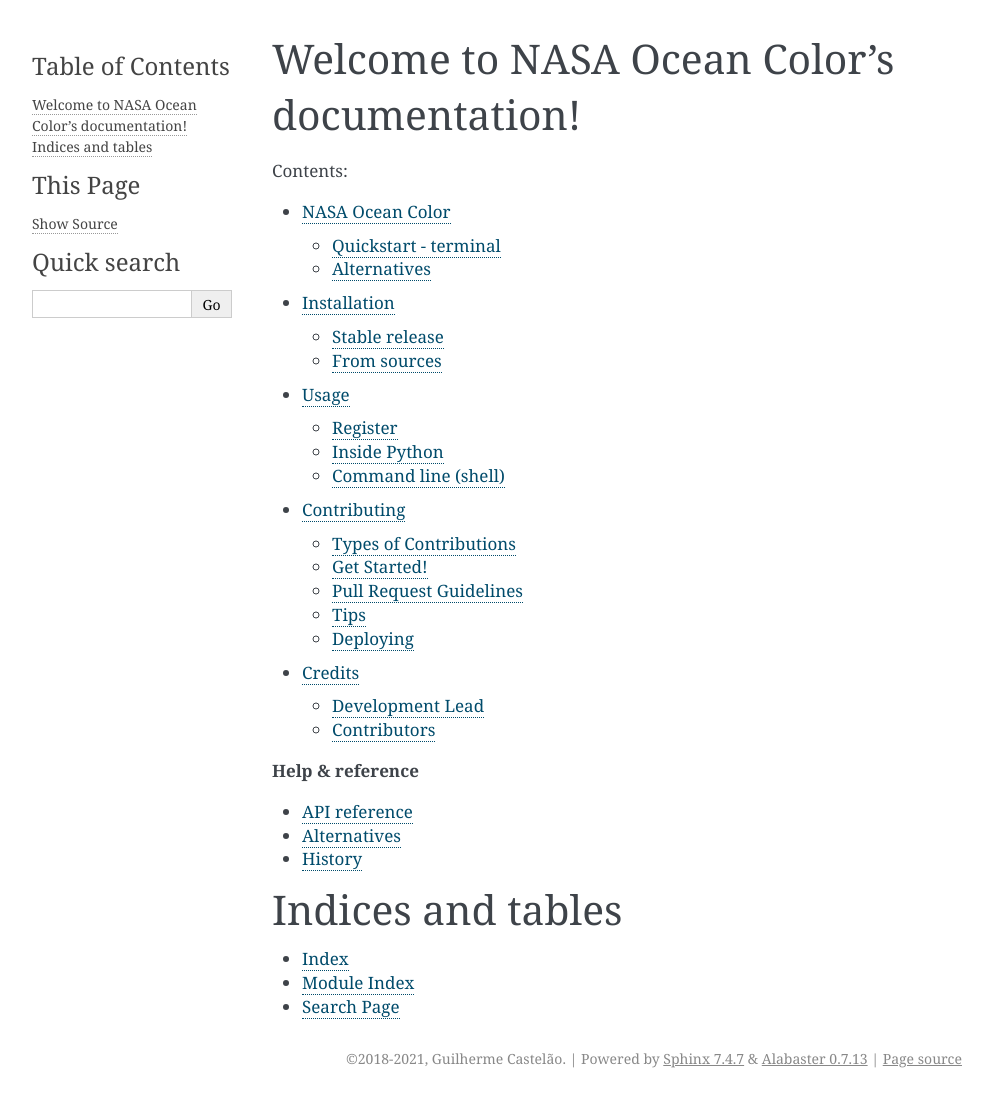
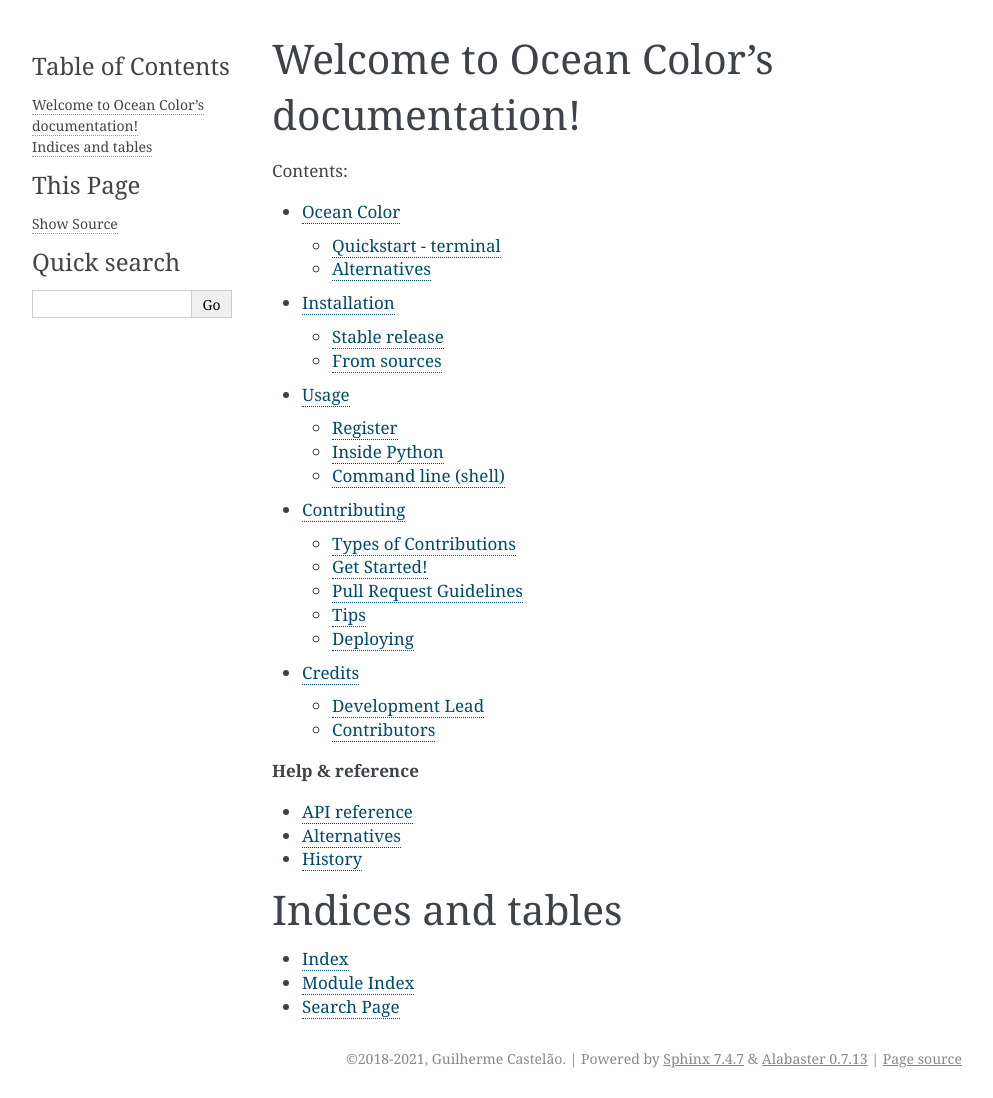
Before and after one commit to castelao/OceanColor, a Sphinx documentation site: the page built from docs/index.rst, in a window 1280 px wide. Shown: the whole page, without its empty margins (148-1141 px from the left). Built offline with Sphinx 7.4.7, drawn with Linux system fonts in a browser that asks for light colours; formulas are drawn with MathJax 3.

Commit message:
Avoiding confusion in the documentation. Ocean Color package

```diff
--- a/README.rst
+++ b/README.rst
@@ -1,6 +1,6 @@
-================
-NASA Ocean Color
-================
+===========
+Ocean Color
+===========
 
 .. image:: https://zenodo.org/badge/318619654.svg
    :target: https://zenodo.org/badge/latestdoi/318619654
--- a/docs/conf.py
+++ b/docs/conf.py
@@ -56,7 +56,7 @@
 master_doc = 'index'
 
 # General information about the project.
-project = 'NASA Ocean Color'
+project = 'Ocean Color'
 copyright = "2018-{}, Guilherme Castelão".format(datetime.now().year)
 author = "Guilherme Castelão"
 
@@ -138,7 +138,7 @@
 # [howto, manual, or own class]).
 latex_documents = [
     (master_doc, 'OceanColor.tex',
-     'NASA Ocean Color Documentation',
+     'Ocean Color Documentation',
      'Guilherme Castelão', 'manual'),
 ]
 
@@ -149,7 +149,7 @@
 # (source start file, name, description, authors, manual section).
 man_pages = [
     (master_doc, 'OceanColor',
-     'NASA Ocean Color Documentation',
+     'Ocean Color Documentation',
      [author], 1)
 ]
 
@@ -161,7 +161,7 @@
 #  dir menu entry, description, category)
 texinfo_documents = [
     (master_doc, 'OceanColor',
-     'NASA Ocean Color Documentation',
+     'Ocean Color Documentation',
      author,
      'OceanColor',
      'Search and fetch NASA Ocean Color data.',
--- a/docs/index.rst
+++ b/docs/index.rst
@@ -1,5 +1,5 @@
-Welcome to NASA Ocean Color's documentation!
-============================================
+Welcome to Ocean Color's documentation!
+=======================================
 
 .. toctree::
    :maxdepth: 2
--- a/docs/usage.rst
+++ b/docs/usage.rst
@@ -12,7 +12,7 @@
 Inside Python
 -------------
 
-To use NASA Ocean Color in a project::
+To use Ocean Color in a project::
 
     import OceanColor
 
```
